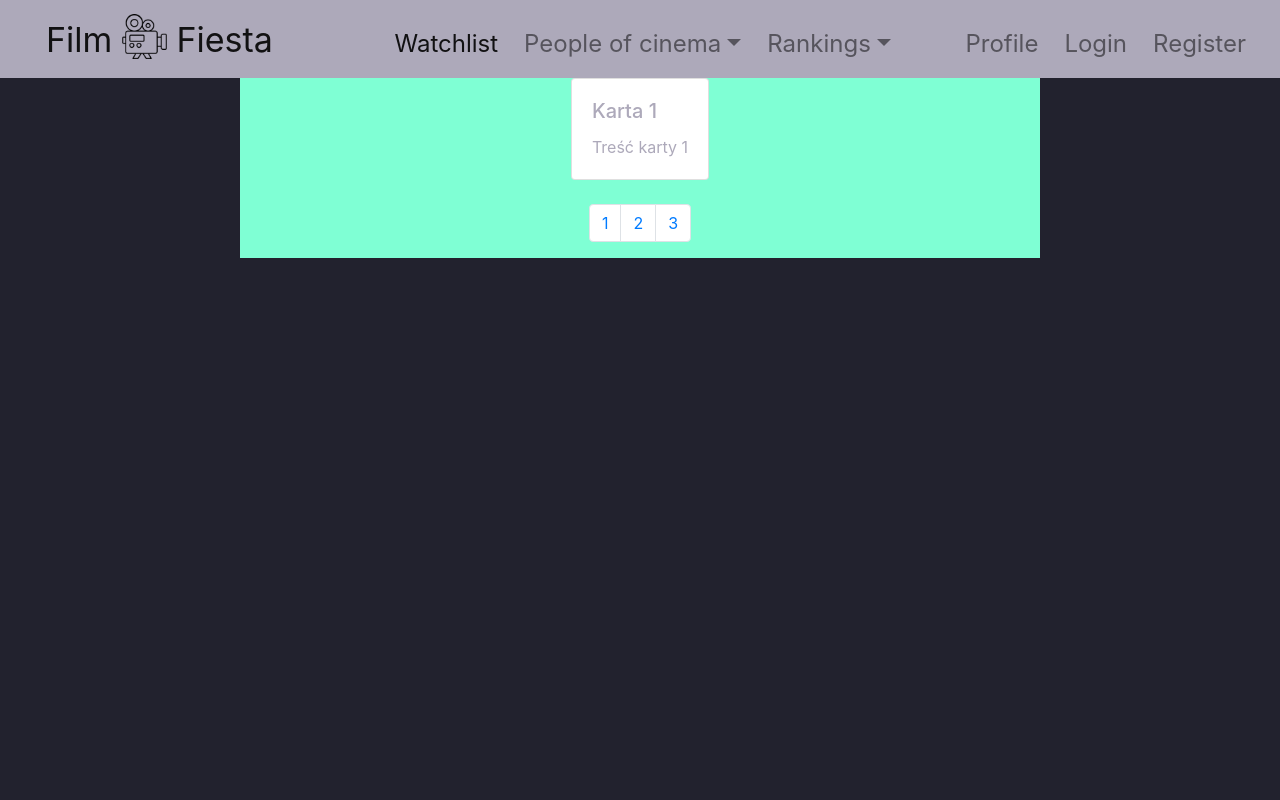
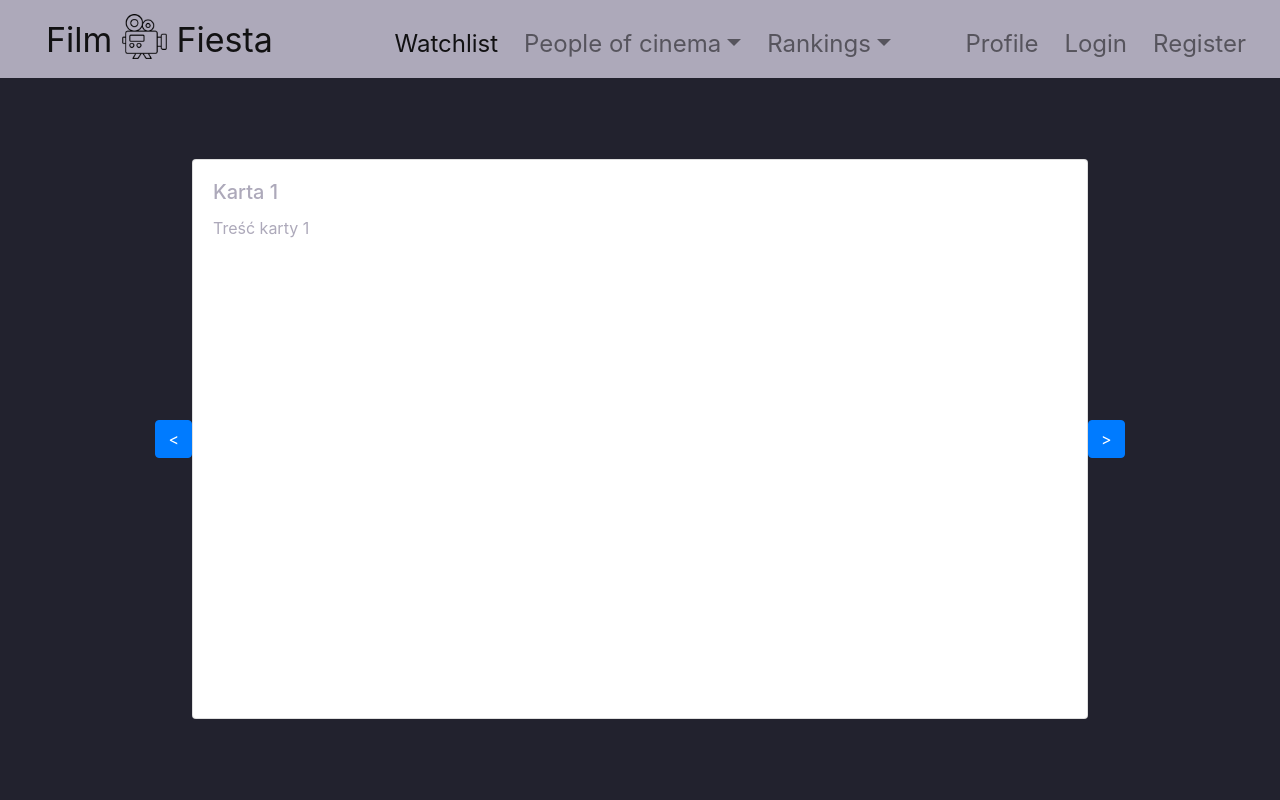
Before and after one commit to Milosz-cat/Film-Fiesta, a Django app: page / in a window 1280 px wide. Run offline with Django 4.2, Linux system fonts and the light colour scheme; parts of the project's set-up code (start-up, migrations or seed data) failed here and were passed over; some libraries are stand-ins or nearby versions.

Commit message:
design of main content

```diff
--- a/app/static/base/style.css
+++ b/app/static/base/style.css
@@ -8,17 +8,26 @@
 body {
     background-color: var(--color1);
     color: var(--color4);
+    display: flex;
+    flex-direction: column;
+    justify-content: center;
+    align-items: center;
+    height: 100vh;
+    margin: 0;
 }
 
 .navbar {
     background-color: var(--color4);
     color: var(--color2);
+    position: sticky;
+    top: 0;
+    width: 100%;
 }
 
 .navbar-brand {
     margin-left: 30px;
     margin-right: 30px;
-    color: #ADA9BA;
+    color: var(--color4);
     font-size: 34px;
 }
 
@@ -26,28 +35,23 @@ body {
     padding-left: 10px;
 }
 
+.content-container {
+    flex-grow: 1;
+    display: flex;
+    justify-content: center;
+    align-items: center;
+}
+
 .card {
     display: none; /* Ukryj wszystkie karty początkowo */
+    width: 70vw;
+    height: 70vh;
 }
 .card.active {
     display: block; /* Wyświetl aktywną kartę */
 
 }
-.container {
-    display: flex;
-    justify-content: center;
-    align-items: center;
-    width: 800px;
-    height: 80%;
-    background-color: aquamarine;
+
+.navigation {
+    display: block;
 }
-
-.btn-primary {
-    background-color: var(--color3);
-    border-color: var(--color3);
-}
-
-.btn-primary:hover {
-    background-color: var(--color4);
-    border-color: var(--color4);
-}
--- a/app/templates/base/base.html
+++ b/app/templates/base/base.html
@@ -34,7 +34,7 @@
 
   <body>
     {% for message in messages %}
-    <div class="container-fluid p-0">
+    <div class="base-container">
       <div class="alert {{ message.tags }} alert-dismissible" role="alert">
         {{ message }}
         <button
--- a/app/templates/base/home.html
+++ b/app/templates/base/home.html
@@ -47,8 +47,10 @@
         </ul>
     </div>
 </nav>
-
-<div class="container">
+<div class="content-container">
+    <div class="card-navigation">
+        <button class="btn btn-primary prev-card"><</button>
+    </div>
     <div class="card">
         <div class="card-body">
             <h5 class="card-title">Karta 1</h5>
@@ -67,32 +69,33 @@
             <p class="card-text">Treść karty 3</p>
         </div>
     </div>
-</div>
-
-<div class="container">
-    <ul class="pagination justify-content-center mt-4">
-        <li class="page-item"><a class="page-link" data-page="1" href="#">1</a></li>
-        <li class="page-item"><a class="page-link" data-page="2" href="#">2</a></li>
-        <li class="page-item"><a class="page-link" data-page="3" href="#">3</a></li>
-    </ul>
+    <div class="card-navigation">
+        <button class="btn btn-primary next-card">></button>
+    </div>
 </div>
 
 
 <script>
     $(document).ready(function() {
-        // Ustal, które karty mają być wyświetlane przy starcie
+        // Set which cards should be displayed at the start
         var activeCard = 0;
         $('.card').eq(activeCard).addClass('active');
 
-        // Funkcja obsługująca kliknięcie numeru strony
-        $('.page-link').click(function() {
-            var pageNum = $(this).attr('data-page');
-            $('.card').eq(activeCard).removeClass('active'); // Ukryj aktualną kartę
-            activeCard = pageNum - 1; // Ustaw nową aktywną kartę
-            $('.card').eq(activeCard).addClass('active'); // Wyświetl nową kartę
+        // Function to handle the click of the page number
+        $('.prev-card').click(function() {
+            $('.card').eq(activeCard).removeClass('active'); // Hide the current card
+            activeCard = Math.max(0, activeCard - 1); // Set the new active card
+            $('.card').eq(activeCard).addClass('active'); // Display the new card
+        });
+
+        $('.next-card').click(function() {
+            $('.card').eq(activeCard).removeClass('active'); // Hide the current card
+            activeCard = Math.min($('.card').length - 1, activeCard + 1); // Set the new active card
+            $('.card').eq(activeCard).addClass('active'); // Display the new card
         });
     });
 </script>
+
 <!-- Optional JavaScript -->
 <!-- jQuery first, then Popper.js, then Bootstrap JS -->
 <script src="https://code.jquery.com/jquery-3.5.1.slim.min.js"></script>
```
